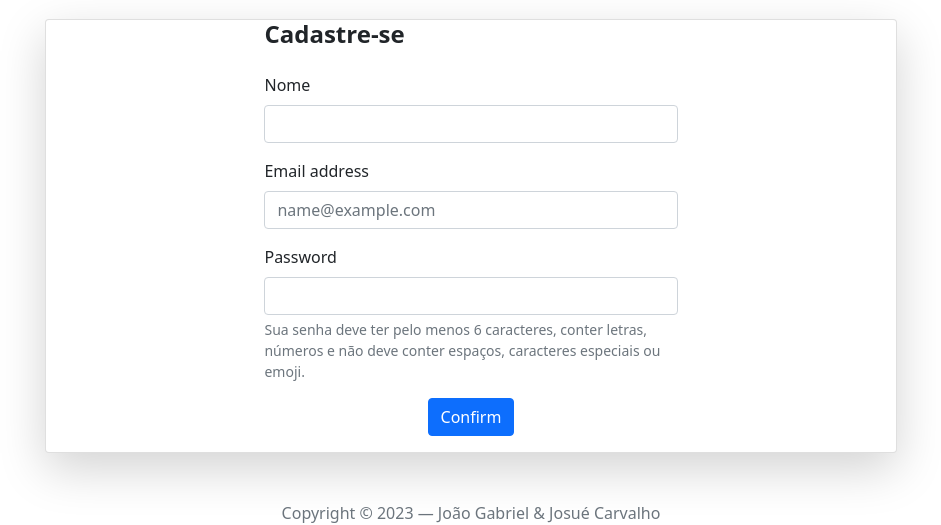
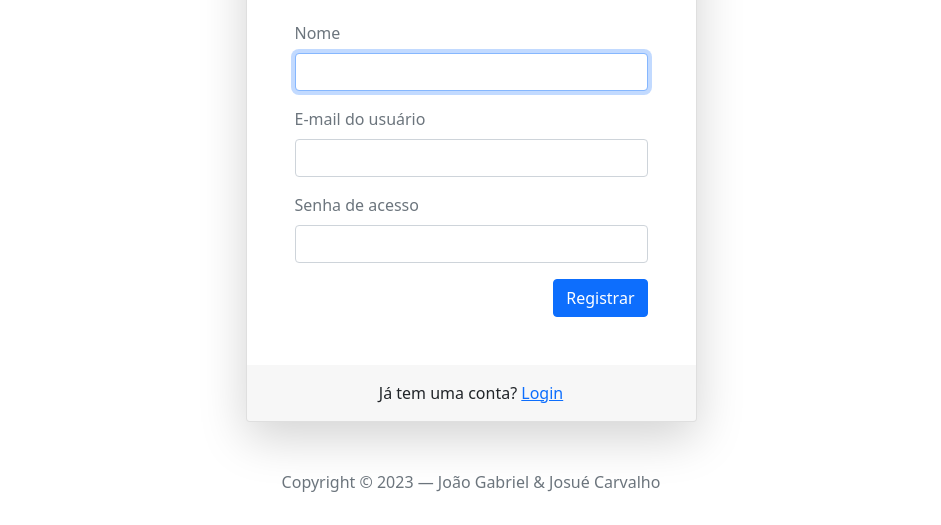
Before and after one commit to JoaoGabrielBertolucci/mongodbrest, a website: page public/usuario.html in a window 1280 px wide. Shown: the part 277-802 px from the top of the page, without its empty margins (169-1110 px from the left). Drawn offline with nearby package versions, Linux system fonts and the light colour scheme.

Commit message:
reajuste: tamanho do formulário de cadastro

```diff
--- a/public/usuario.html
+++ b/public/usuario.html
@@ -3,7 +3,8 @@
 <head>
   <meta charset="utf-8">
 	<meta name="viewport" content="width=device-width,initial-scale=1">
-	<title>Cadastro Usuario</title>
+	<meta name="description" content="This is a login page template based on Bootstrap 5">
+	<title>Cadastro</title>
 	<link href="https://cdn.jsdelivr.net/npm/bootstrap@5.0.0-beta2/dist/css/bootstrap.min.css" rel="stylesheet" integrity="sha384-BmbxuPwQa2lc/FVzBcNJ7UAyJxM6wuqIj61tLrc4wSX0szH/Ev+nYRRuWlolflfl" crossorigin="anonymous">
 	<script src="https://cdn.jsdelivr.net/npm/bootstrap@5.0.2/dist/js/bootstrap.bundle.min.js"
 	integrity="sha384-MrcW6ZMFYlzcLA8Nl+NtUVF0sA7MsXsP1UyJoMp4YLEuNSfAP+JcXn/tWtIaxVXM"
@@ -11,45 +12,49 @@
 	<!-- Favicon -->
 	<link rel="icon" type="image/png" href="images/brazil_flag_icon_228666.ico"/>
 </head>
-
 <body>
-
+	<section class="h-100">
+		<div class="container h-100">
+			<div class="row justify-content-sm-center h-100">
+				<div class="col-xxl-4 col-xl-5 col-lg-5 col-md-7 col-sm-9">
 					<div class="text-center my-5">
-        <img src="images/user-svgrepo-com.svg" alt="logo" width="200">
+						<img src="images/user-svgrepo-com.svg" alt="logo" width="100">
 					</div>
-
-    <div class="container d-flex justify-content-center align-items-center card shadow-lg" style="width: fit-content;">
-        <form class="col-md-6">
-            <h1 class="fs-4 card-title fw-bold mb-4">Cadastre-se</h1>
-
+					<div class="card shadow-lg">
+						<div class="card-body p-5">
+							<h1 class="fs-4 card-title fw-bold mb-4">Registrar-se</h1>
+							<form id="registerForm" autocomplete="off">
 								<div class="mb-3">
-              <label for="FormControlInput1" class="form-label">Nome</label>
-              <input class="form-control" id="exampleFormControlInput1" placeholder="">
+									<label class="mb-2 text-muted" for="name">Nome</label>
+									<input id="nome" type="text" class="form-control" name="nome" required autofocus>
 								</div>
-
 								<div class="mb-3">
-            <label for="exampleFormControlInput1" class="form-label">Email address</label>
-            <input class="form-control" id="Email" placeholder="name@example.com">
+									<label class="mb-2 text-muted" for="email">E-mail do usuário</label>
+									<input id="email" type="email" class="form-control" name="email" required>
 								</div>
-
 								<div class="mb-3">
-            <label for="inputPassword5" class="form-label">Password</label>
-            <input type="password" id="Senha" class="form-control" aria-describedby="passwordHelpBlock">
-            <div id="passwordHelpBlock" class="form-text">
-                Sua senha deve ter pelo menos 6 caracteres, conter letras, números e não deve conter espaços, caracteres especiais ou emoji.
+									<label class="mb-2 text-muted" for="password">Senha de acesso</label>
+									<input id="senha" type="password" class="form-control" name="senha" required>
 								</div>
-          </div>
-
-          <div class="col-auto text-center">
-            <button type="submit" class="btn btn-primary mb-3">Confirm</button>
+								<div class="align-items-center d-flex">
+									<button type="submit" class="btn btn-primary ms-auto">
+										Registrar
+									</button>
 								</div>
 							</form>
 						</div>
-
+						<div class="card-footer py-3 border-0">
+							<div class="text-center">
+								Já tem uma conta? <a href="index.html">Login</a>
+							</div>
+						</div>
+					</div>
 					<div class="text-center mt-5 text-muted">
 						Copyright &copy; 2023 &mdash; João Gabriel & Josué Carvalho
 					</div>
-
-
-
+				</div>
+			</div>
+		</div>
+	</section>
 </body>
+</html>
```
Also changed, not shown: public/index.html (indentation only). Lines whose indentation alone changed are shown as unchanged.
